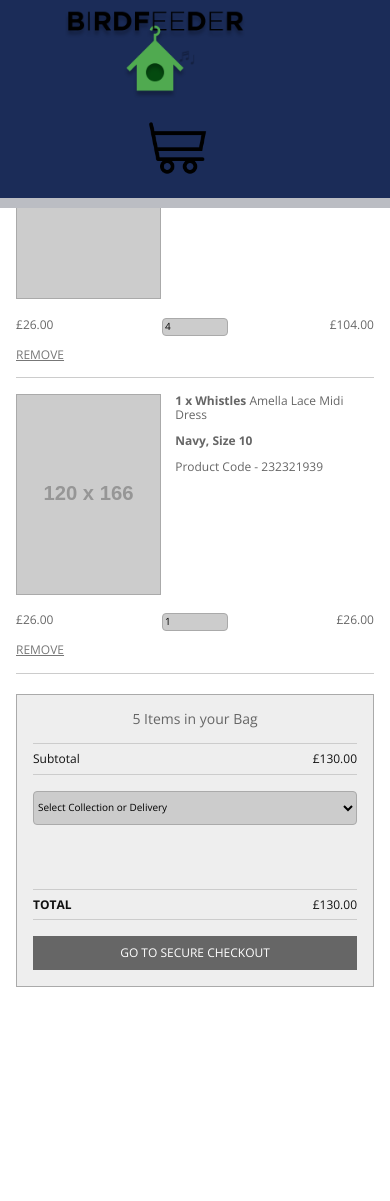
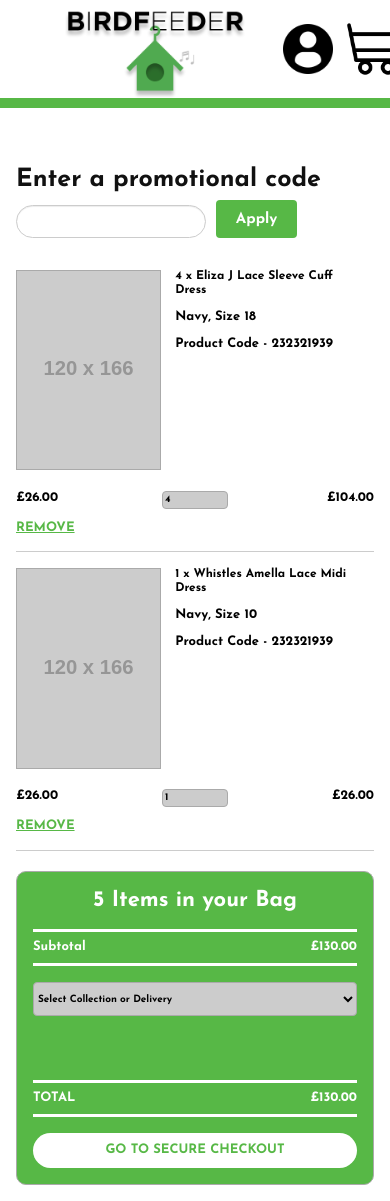
Before and after one commit to patlopardi/Grocery-Website, a PHP site: page /checkout.html in a window 390 px wide. Before the commit the page ends 987 px from the top, so only its background shows below. Run offline with PHP 8.4, Linux system fonts and the light colour scheme; grey boxes labelled with a size stand in for pictures from a placeholder-image service; some libraries are stand-ins or nearby versions.

Commit message:
Add files via upload

```diff
--- a/css/checkout.css
+++ b/css/checkout.css
@@ -1,5 +1,10 @@
 @charset "utf-8";
 @import url(https://fonts.googleapis.com/css?family=Open+Sans:400,700,600);
+@font-face {
+    font-family: JosefinSans-Bold;
+    src: url('../fonts/JosefinSans/JosefinSans-Bold.ttf');
+}
+
 html,
 html a {
     -webkit-font-smoothing: antialiased;
@@ -92,6 +97,10 @@ main {
     overflow: hidden;
     padding: 1rem 0;
     width: 960px;
+    color: black;
+    font-family: JosefinSans-Bold;
+    font-size: 13px;
+    src: url('../fonts/ubuntu/JosefinSans-Bold.ttf');
 }
 
 .basket,
@@ -113,14 +122,19 @@ aside {
 label {
     display: block;
     margin-bottom: 0.3125rem;
+    font-family: JosefinSans-Bold;
+    font-size: 25px;
+    src: url('../fonts/ubuntu/JosefinSans-Bold.ttf');
 }
 
 .promo-code-field {
     border: 1px solid #ccc;
     padding: 0.5rem;
+    border-radius: 30px;
     text-transform: uppercase;
     transition: all 0.2s linear;
     width: 48%;
+    margin-top: 5px;
     -webkit-box-shadow: inset 0 1px 1px rgba(0, 0, 0, .075);
     -moz-box-shadow: inset 0 1px 1px rgba(0, 0, 0, .075);
     -o-box-shadow: inset 0 1px 1px rgba(0, 0, 0, .075);
@@ -137,6 +151,10 @@ label {
     font-size: 0.625rem;
     margin-left: 0.625rem;
     padding: 0.6875rem 1.25rem 0.625rem;
+    background-color: #57b846;
+    font-family: JosefinSans-Bold;
+    font-size: 15px;
+    src: url('../fonts/ubuntu/JosefinSans-Bold.ttf');
 }
 
 .basket-labels {
@@ -154,7 +172,6 @@ ul {
 li {
     color: #111;
     display: inline-block;
-    padding: 0.625rem 0;
 }
 
 li.price:before,
@@ -187,7 +204,7 @@ li.subtotal:before {
 
 .remove button {
     background-color: transparent;
-    color: #777;
+    color: #57b846;
     float: none;
     text-decoration: underline;
     text-transform: uppercase;
@@ -241,9 +258,11 @@ aside {
 }
 
 .summary {
-    background-color: #eee;
+    background-color: #57b846;
     border: 1px solid #aaa;
     padding: 1rem;
+    margin-top: 90px;
+    border-radius: 10px;
     position: fixed;
     width: 250px;
     -webkit-box-sizing: border-box;
@@ -253,14 +272,15 @@ aside {
 
 .summary-total-items {
     color: #666;
-    font-size: 0.875rem;
+    font-size: 1.375rem;
     text-align: center;
+    color: white;
 }
 
 .summary-subtotal,
 .summary-total {
-    border-top: 1px solid #ccc;
-    border-bottom: 1px solid #ccc;
+    border-top: 3px solid white;
+    border-bottom: 3px solid white;
     clear: both;
     margin: 1rem 0;
     overflow: hidden;
@@ -273,7 +293,7 @@ aside {
 .total-value,
 .promo-title,
 .promo-value {
-    color: #111;
+    color: white;
     float: left;
     width: 50%;
 }
@@ -321,8 +341,14 @@ aside {
     font-size: 0.75rem;
     text-align: center;
     text-transform: uppercase;
-    padding: 0.625rem 0;
+    padding: 0.615rem 0;
     width: 100%;
+    color: #57b846;
+    background-color: white;
+    border-radius: 30px;
+    font-family: JosefinSans-Bold;
+    font-size: 13px;
+    src: url('../fonts/ubuntu/JosefinSans-Bold.ttf');
 }
 
 .summary-delivery-selection {
@@ -401,3 +427,14 @@ aside {
         padding: 0 1rem;
     }
 }
+
+.top-logo {
+    display: flex;
+    justify-content: center;
+    align-items: center;
+    width: 100%;
+}
+
+.top-logo img {
+    width: 300px;
+}
--- a/css/navbar.css
+++ b/css/navbar.css
@@ -1,4 +1,8 @@
     /* Nav Bar CSS */
+
+    .padding-nav {
+        padding-top: 150px;
+    }
 
     .logo {
         display: flex;
@@ -149,54 +153,3 @@
     .dropdown:hover .dropdown-content {
         display: block;
     }
-
-    @media screen and (max-width: 1025px) {
-        .link:not(:last-child) {
-            display: none;
-        }
-        .logo-burger {
-            display: unset;
-        }
-        .nav-links {
-            margin: 0;
-        }
-    }
-
-    @media screen and (max-width: 1025px) {
-        .navbar {
-            float: right;
-            display: block;
-        }
-        .nav-links.responsive {
-            display: flex;
-            align-items: center;
-            flex-direction: column;
-            width: 100%;
-            margin: 0px;
-        }
-        .nav-links.responsive .link {
-            display: unset;
-        }
-    }
-
-    @media screen and (max-width: 400px) {
-        .logo p {
-            margin-top: 29px;
-            font-size: 17px;
-            margin-bottom: 19px;
-            padding-left: 20px;
-            color: white;
-        }
-        .navbar {
-            width: 100%;
-            background-color: #1B2C58;
-            padding-left: 30px;
-            padding-right: 40px;
-            border-bottom: 10px solid rgb(205, 206, 207, .9);
-        }
-        a.icon {
-            margin-top: 20px;
-            margin-right: -20px;
-        }
-    }
-    /****************** END of Navbar CSS ******************/
```
Also changed, not shown: css/galleries.css (+20 -1 lines).
